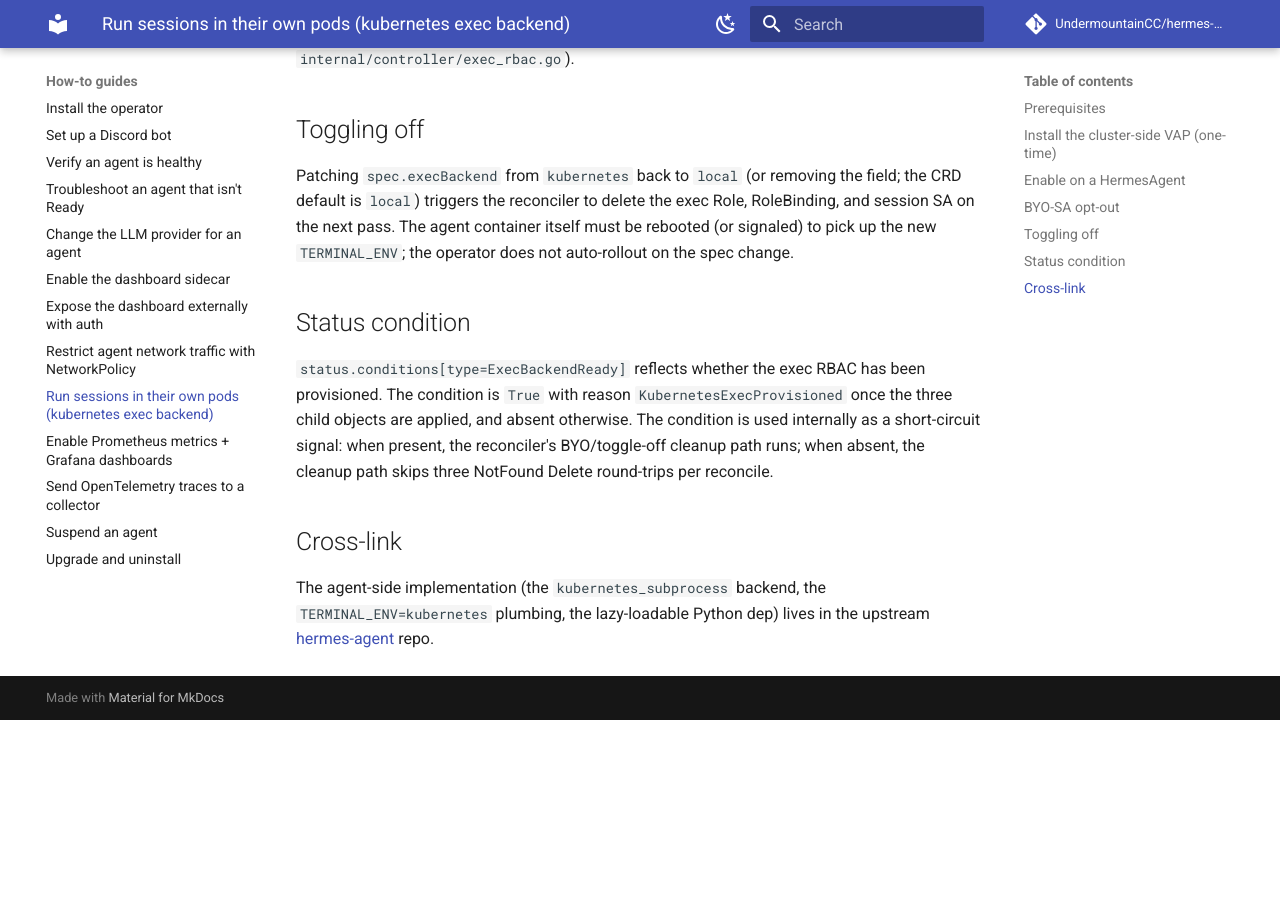
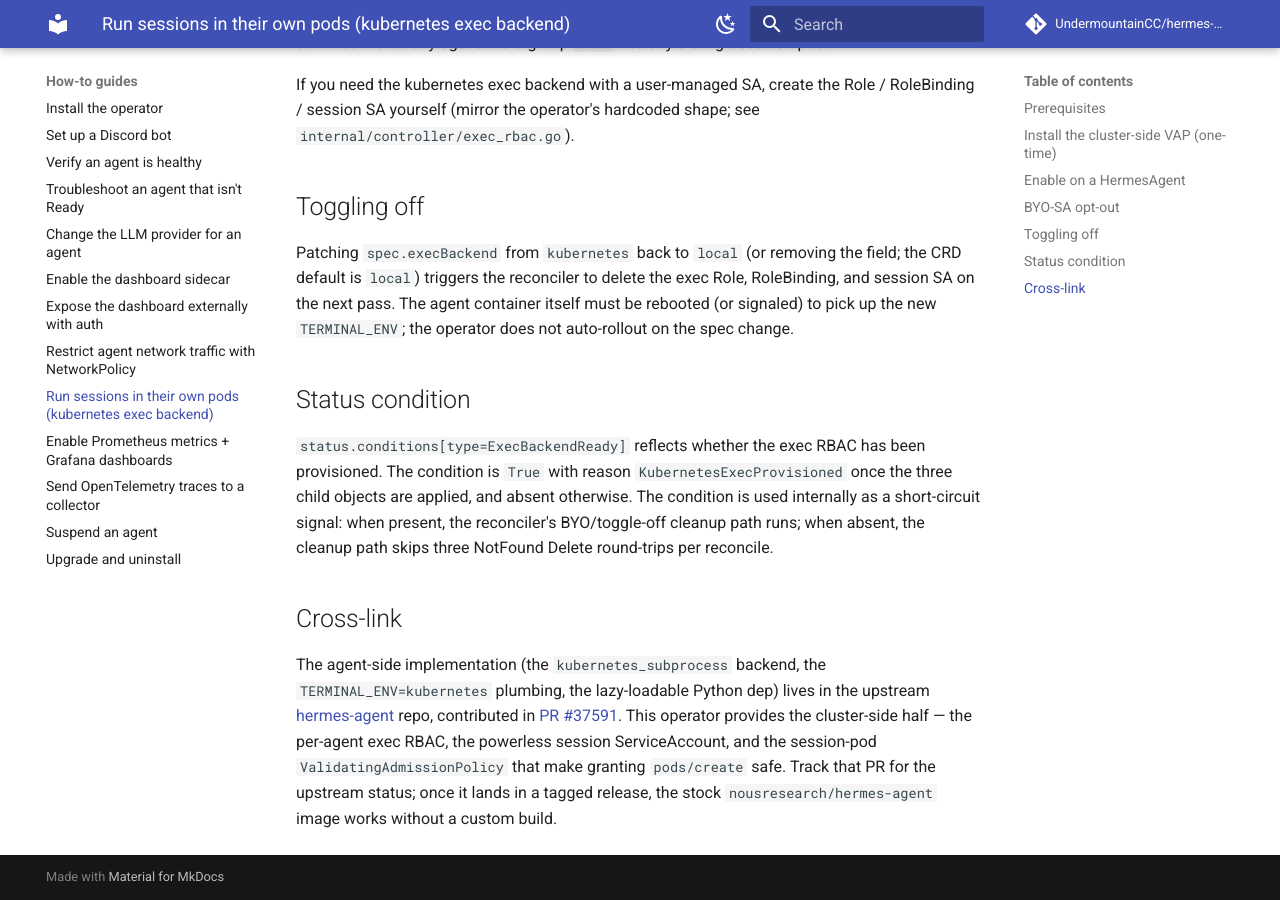
Before and after one commit to UndermountainCC/hermes-operator, an MkDocs documentation site: the page built from docs/docs/how-to/kubernetes-exec-backend.md, in a window 1280 px wide and 900 px high, scrolled down 2173 px. Built offline with MkDocs 1.6.1 and Material for MkDocs 9.7.7, drawn with Linux system fonts in a browser that asks for light colours; comment, search, counter and statistics services are not loaded; before the commit the page ends 2893 px from its top, so only the background shows below that; some of the changed text lies outside the part shown.

Commit message:
docs(exec-backend): reference upstream hermes-agent PR #37591 (#15)
The agent-side kubernetes exec backend is contributed upstream in
NousResearch/hermes-agent#37591. Reference it from the how-to (Prerequisites
+ Cross-link) so readers know where the agent-side half lives, why a
custom-built image is needed today, and what to track for the stock image
to work.

Signed-off-by: Tom Bar <martinloy.uy@gmail.com>

```diff
--- a/docs/docs/how-to/kubernetes-exec-backend.md
+++ b/docs/docs/how-to/kubernetes-exec-backend.md
@@ -14,6 +14,10 @@ create is constrained by a cluster `ValidatingAdmissionPolicy` (VAP). Together,
   `quantity()` CEL extension).
 - A hermes-agent image that bundles the `kubernetes` client extra (the
   agent's `kubernetes_subprocess.ExecutionBackend` driver imports it lazily).
+  The agent-side backend is proposed upstream in
+  [NousResearch/hermes-agent#37591](https://github.com/NousResearch/hermes-agent/pull/37591);
+  until it ships in a tagged release, use an image built from that branch
+  (e.g. `ghcr.io/undermountaincc/hermes-agent`).
 - The session-pod VAP installed cluster-wide (see below). The CR's
   `spec.execBackend: kubernetes` reconciles the per-agent Role / RoleBinding /
   session SA regardless, but **without the VAP the bare `pods/create` Role
@@ -108,4 +112,10 @@ reconcile.
 The agent-side implementation (the `kubernetes_subprocess` backend, the
 `TERMINAL_ENV=kubernetes` plumbing, the lazy-loadable Python dep) lives in
 the upstream [hermes-agent](https://github.com/NousResearch/hermes-agent)
-repo.
+repo, contributed in
+[PR #37591](https://github.com/NousResearch/hermes-agent/pull/37591). This
+operator provides the cluster-side half — the per-agent exec RBAC, the
+powerless session ServiceAccount, and the session-pod `ValidatingAdmissionPolicy`
+that make granting `pods/create` safe. Track that PR for the upstream status;
+once it lands in a tagged release, the stock `nousresearch/hermes-agent` image
+works without a custom build.
```
